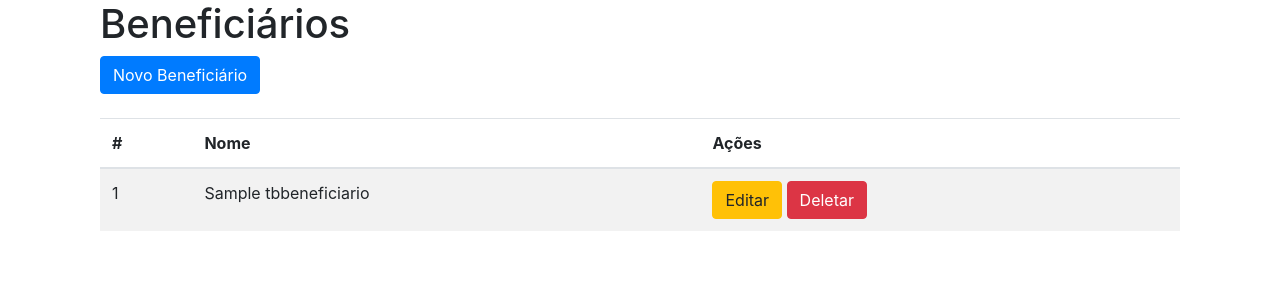
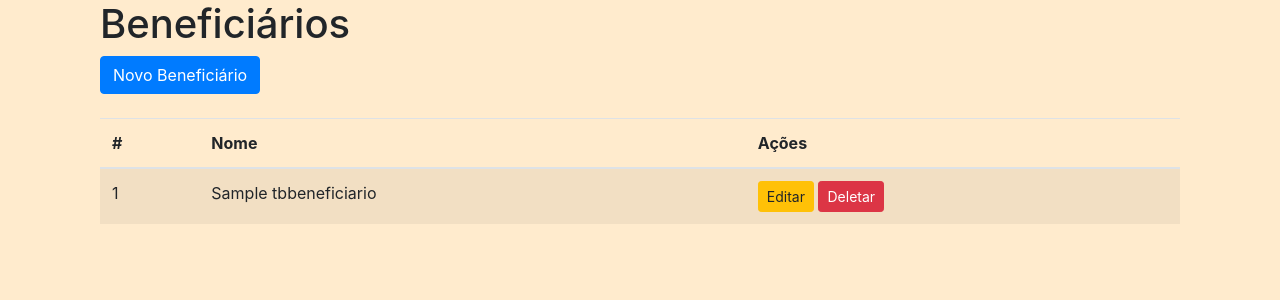
Before and after one commit to CezarPoeta/Suppliers, a Django app: page /lst/ in a window 1280 px wide. Shown: the top 300 px of the page. Run offline with Django 3.2, Linux system fonts and the light colour scheme; tables that the repository leaves empty hold one stand-in row (values such as "Sample post"); some libraries are stand-ins or nearby versions.

Commit message:
Update static files
static files css

```diff
--- /dev/null
+++ b/Suppliers/static/css/style.css
@@ -0,0 +1,3 @@
+body {
+    background-color: blanchedalmond;
+}
--- a/Suppliers/templates/base.html
+++ b/Suppliers/templates/base.html
@@ -1,3 +1,4 @@
+{% load static %}
 {% load bootstrap4 %}
 <!DOCTYPE html>
 <html lang="pt-br">
@@ -6,6 +7,7 @@
     <meta http-equiv="X-UA-Compatible" content="IE=edge">
     <meta name="viewport" content="width=device-width, initial-scale=1.0, shrink-to-fit=no">
     {% bootstrap_css %}
+    <link rel="stylesheet" href="{% static 'css/style.css' %}">
     <title>Beneficiários</title>
 </head>
 <body>
--- a/Suppliers/templates/flstbeneficiarios.html
+++ b/Suppliers/templates/flstbeneficiarios.html
@@ -22,8 +22,8 @@
                 <td>{{ p.id }}</td>
                 <td>{{ p.nome }}</td>
                 <td>
-                    <a class="btn btn-warning" href="{% url 'upd_beneficiario' p.pk %}">Editar</a>
-                    <a class="btn btn-danger" href="{% url 'del_beneficiario' p.pk %}">Deletar</a>
+                    <a class="btn btn-warning btn-sm" href="{% url 'upd_beneficiario' p.pk %}">Editar</a>
+                    <a class="btn btn-danger btn-sm" href="{% url 'del_beneficiario' p.pk %}">Deletar</a>
                 </td>
             </tr>
             {% endfor %}
```
